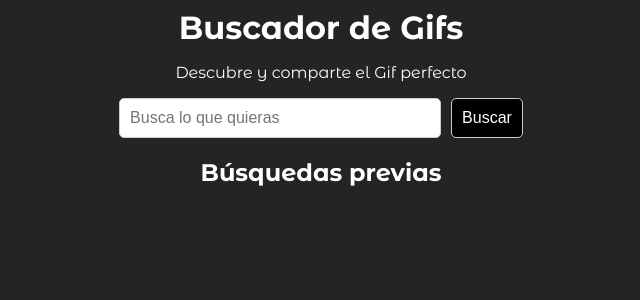
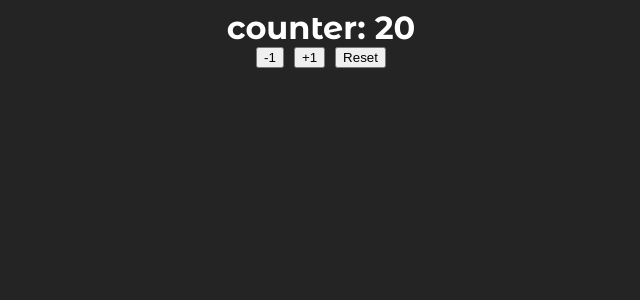
Before and after one commit to Axl010/curso_react, a React (Vite) app in the folder 03-gifs-app/: page / in a window 1280 px wide. Shown: the top 300 px of the page, without its empty margins (319-959 px from the left). Built offline with nearby package versions, Linux system fonts and the light colour scheme.

Commit message:
feat: replace GifsApp with MyCounterApp in main entry point

```diff
--- /dev/null
+++ b/03-gifs-app/src/counter/components/MyCounterApp.tsx
@@ -0,0 +1,18 @@
+import { useCounter } from '../hooks/useCounter'
+
+export const MyCounterApp = () => {
+
+    const { counter, handleAdd, handleReset, handleSubtract} = useCounter(20)
+
+    return (
+        <div style={{ display: 'flex', flexDirection: 'column', alignItems: 'center'}}>
+            <h1>counter: { counter }</h1>
+
+            <div style={{ display: 'flex', gap: '10px'}}>
+                <button onClick={handleSubtract}>-1</button>
+                <button onClick={handleAdd}>+1</button>
+                <button onClick={handleReset}>Reset</button>
+            </div>
+        </div>
+    )
+}
--- /dev/null
+++ b/03-gifs-app/src/counter/hooks/useCounter.tsx
@@ -0,0 +1,29 @@
+
+import React, { useState } from 'react'
+
+export const useCounter = ( initialValue: number = 10 ) => {
+
+    const [counter, setCounter] = useState(initialValue);
+
+    const handleAdd = () => {
+        setCounter(counter + 1);
+    };
+
+    const handleSubtract = () => {
+        setCounter((prevState) => prevState - 1)
+    }
+
+    const handleReset = () => {
+        setCounter(initialValue);
+    };
+
+    return {
+        // Values
+        counter,
+
+        // Methods / Actions
+        handleAdd,
+        handleSubtract,
+        handleReset,
+    }
+}
--- a/03-gifs-app/src/main.tsx
+++ b/03-gifs-app/src/main.tsx
@@ -1,11 +1,13 @@
 import { StrictMode } from 'react'
 import { createRoot } from 'react-dom/client'
 import { GifsApp } from './GifsApp'
+import { MyCounterApp } from './counter/components/MyCounterApp'
 
 import './index.css'
 
 createRoot(document.getElementById('root')!).render(
   <StrictMode>
-    <GifsApp />
+    {/* <GifsApp /> */}
+    <MyCounterApp />
   </StrictMode>,
 )
```
